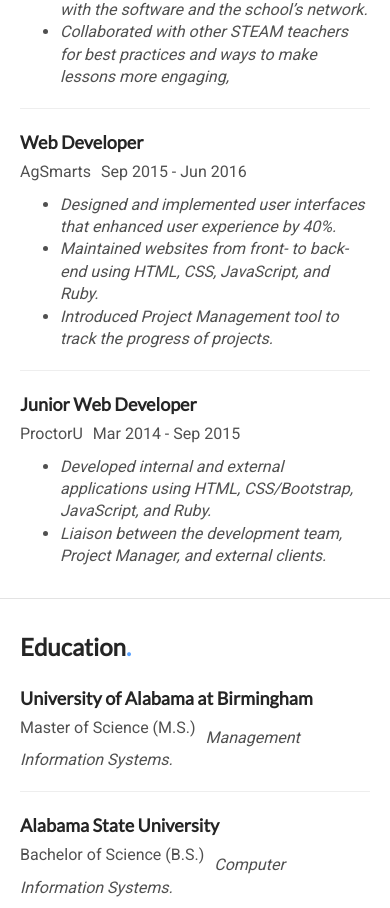
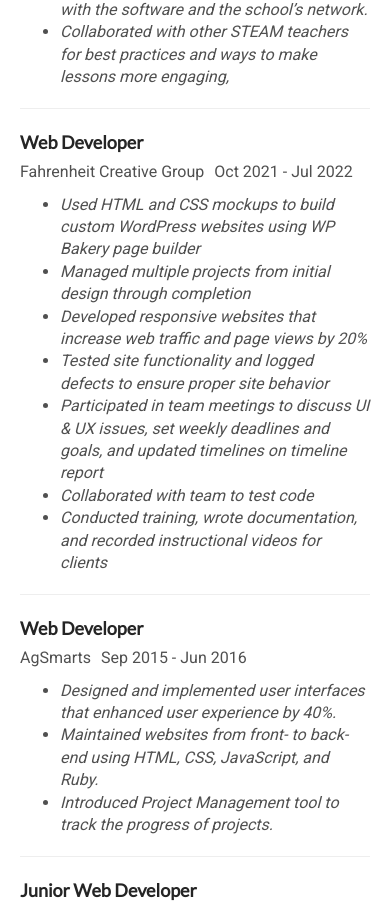
Before and after one commit to gabeaustin/coded-by-gabe-spa, a website with bundled scripts: page index.html in a window 390 px wide. Shown: the part 1693-2601 px from the top of the page. Built offline with nearby package versions, Linux system fonts and the light colour scheme.

Commit message:
added work experience + unbolded email addy in mobile view

```diff
--- a/css/main.css
+++ b/css/main.css
@@ -1073,8 +1073,7 @@
 
   @media screen and (max-width: 320px) {
     span.span-title-info {
-      font-size: 12px;
-      font-weight: 700; }
+      font-size: 12px; }
   }
 
 
--- a/index.html
+++ b/index.html
@@ -313,6 +313,27 @@
                       <li>
                         Collaborated with other STEAM teachers for best practices and ways to make lessons more engaging,
                       </li>
+                    </ul>
+                  </div>
+                </div>
+              </div>
+            </div>
+            <hr />
+            <div class="row wow zoomIn">
+              <div class="col-md-12">
+                <div class="about-row">
+                  <h4 class="about-title">Web Developer</h4>
+                  <p class="about-info">Fahrenheit Creative Group</p>
+                  <p>Oct 2021 - Jul 2022</p>
+                  <div class="opacity-box">
+                    <ul>
+                      <li>Used HTML and CSS mockups to build custom WordPress websites using WP Bakery page builder</li>
+                      <li>Managed multiple projects from initial design through completion</li>
+                      <li>Developed responsive websites that increase web traffic and page views by 20%</li>
+                      <li>Tested site functionality and logged defects to ensure proper site behavior</li>
+                      <li>Participated in team meetings to discuss UI &amp; UX issues, set weekly deadlines and goals, and updated timelines on timeline report</li>
+                      <li>Collaborated with team to test code</li>
+                      <li>Conducted training, wrote documentation, and recorded instructional videos for clients</li>
                     </ul>
                   </div>
                 </div>
```
